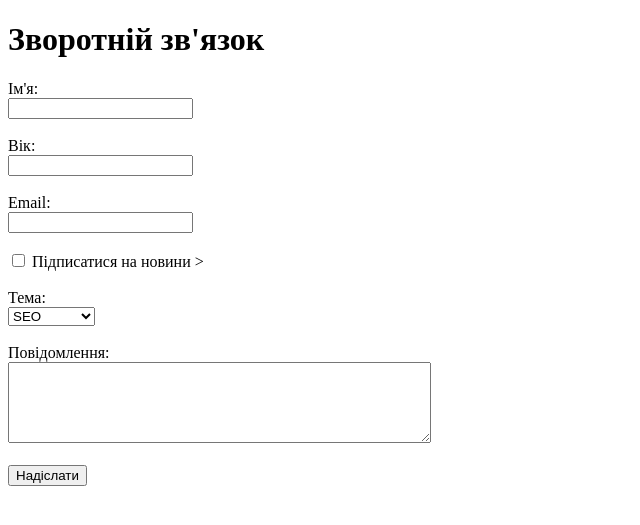
After one commit to AndrijLet/HomWork, a Flask app: page /form in a window 1280 px wide. The commit adds this page. Shown: the top 525 px of the page, without its empty margins (0-640 px from the left). Run offline with Flask 3, Linux system fonts and the light colour scheme.

Commit message:
Flask new GET POST

```diff
--- a/FlaskNew/app.py
+++ b/FlaskNew/app.py
@@ -1,4 +1,4 @@
-from flask import Flask, render_template
+from flask import Flask, render_template, request
 
 app = Flask(__name__)
 
@@ -14,6 +14,27 @@ def about():
 def seo():
     return render_template("seo.html")
 
+'''додаю новий маршрут'''
+
+@app.route("/form", methods=["GET", "POST"]) #маршрут приймає GET (показує) POST (обробляє)
+def form():
+    if request.method == "POST":
+        name = request.form.get("name") #Отримання даних з HTML-форми
+        age = request.form.get("age")
+        email = request.form.get("email")
+        subscribe = request.form.get("subscribe")
+        topic = request.form.get("topic")
+        message = request.form.get("message")
+        return render_template("form.html", submitted=True, data={ #Передача даних назад у HTML
+            "name": name,
+            "age": age,
+            "email": email,
+            "subscribe": subscribe,
+            "topic": topic,
+            "message": message
+
+        })
+    return render_template("form.html", submitted=False) #
+
 if __name__ == "__main__":
     app.run(debug=True)
-'''01111'''
--- /dev/null
+++ b/FlaskNew/templates/form.html
@@ -0,0 +1,52 @@
+<!DOCTYPE html>
+<html>
+<head>
+    <title>Форма зворотнього зв'язку</title>
+</head>
+<body>
+    <h1>Зворотній зв'язок</h1>
+    <form method="POST">
+        <label>Ім'я:</label><br>
+        <input type="text" name="name"><br><br>
+
+        <label>Вік:</label><br>
+        <input type="number" name="age"><br><br>
+
+        <label>Email:</label><br>
+        <input type="email" name="email"><br><br>
+
+        <label>
+            <input type ="checkbox" name="subscribe" value="yes">
+            Підписатися на новини
+        </label>><br><br>
+
+        <label>Тема:</label><br>
+        <select name="topic">
+            <option value="seo">SEO</option>
+            <option value="design">Дизайн</option>
+            <option value="marketing">Маркетинг</option>
+        </select><br><br>
+
+        <label>Повідомлення:</label><br>
+        <textarea name="message" rows="5" cols="50"></textarea><br><br>
+
+        <button type="submit">Надіслати</button>
+
+    </form>
+
+    {% if submitted %}
+        <h2>Отримані дані:</h2>
+        <ul>
+
+            <li>Ім'я: {{ data.name }}</li>
+            <li>Вік: {{ data.age }}</li>
+            <li>Email: {{ data.email }}</li>
+            <li>Підписка: {{ data.subscribe }}</li>
+            <li>Тема: {{ data.topic }}</li>
+            <li>Повідомлення: {{ data.message }}</li>
+        </ul>
+    {% endif %}
+
+
+</body>
+</html>
--- a/FlaskNew/templates/index.html
+++ b/FlaskNew/templates/index.html
@@ -11,6 +11,7 @@
         <li><a href="{{ url_for('index') }}">Головна сторінка</a></li>
         <li><a href="{{ url_for('about') }}">Про компанію</a></li>
         <li><a href="{{ url_for('seo') }}">SEO</a></li>
+        <li><a href="{{ url_for('form') }}">Заповнити форму</a></li>
     </ul>
 </div>
 
```
